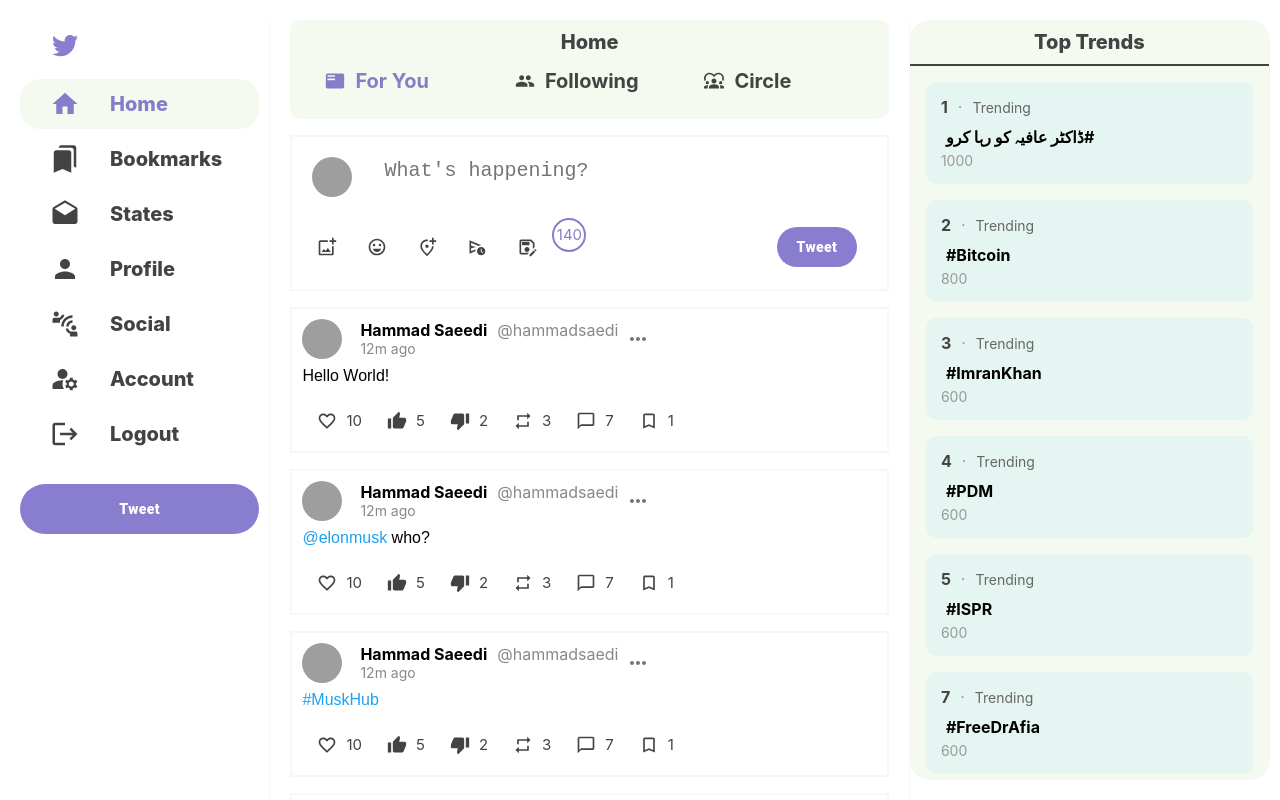
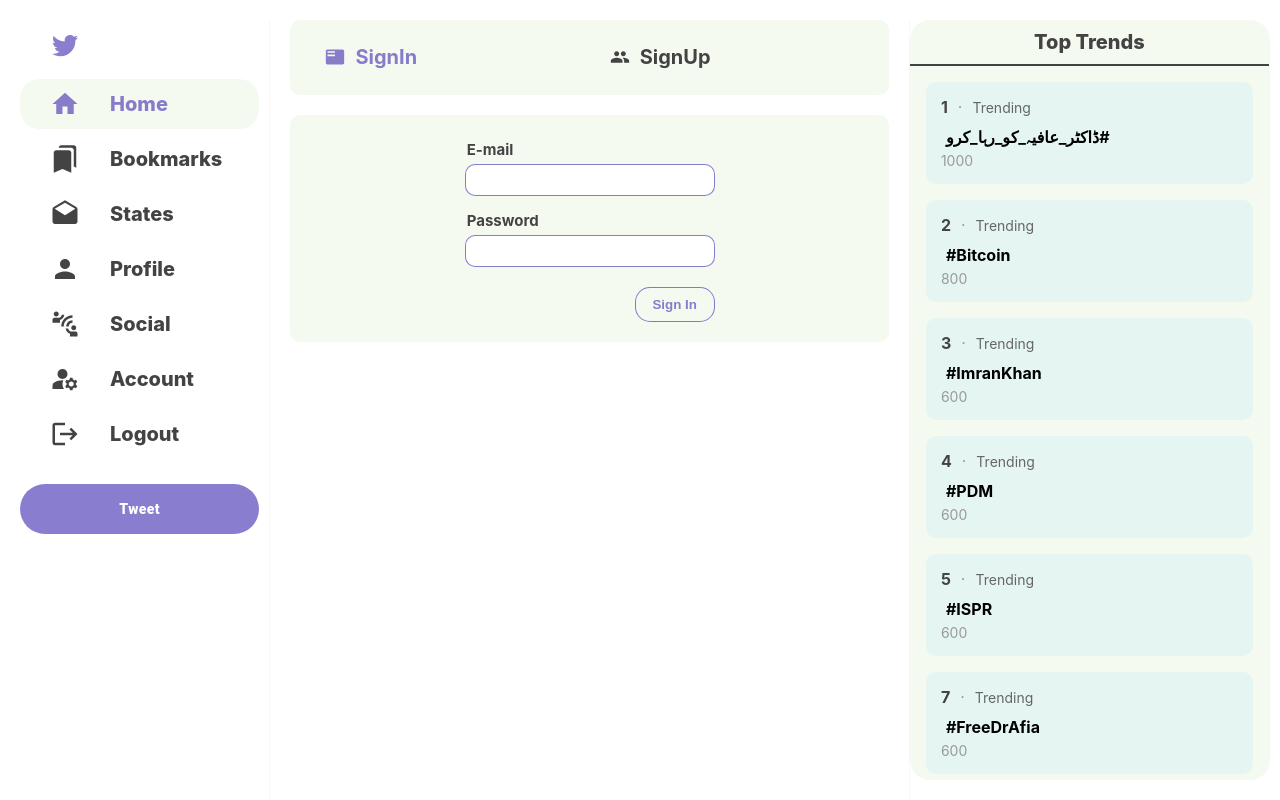
Before and after one commit to hammadsaedi/twitter, a React (Create React App) app in the folder twitter/: page / in a window 1280 px wide. Built offline with nearby package versions, Linux system fonts and the light colour scheme; grey boxes are pictures that could not be loaded.

Commit message:
Updates 2.0

```diff
--- a/package.json
+++ b/package.json
@@ -5,6 +5,8 @@
     "@material-ui/core": "^4.12.4",
     "@material-ui/icons": "^4.11.3",
     "@mui/material": "^5.13.2",
+    "react": "^18.2.0",
+    "react-router-dom": "^6.12.0",
     "styled-components": "^5.3.11"
   }
 }
--- a/twitter/package.json
+++ b/twitter/package.json
@@ -12,6 +12,7 @@
     "@testing-library/user-event": "^13.5.0",
     "react": "^18.2.0",
     "react-dom": "^18.2.0",
+    "react-router-dom": "^6.12.0",
     "react-scripts": "5.0.1",
     "styled-components": "^5.3.11",
     "web-vitals": "^2.1.4"
--- a/twitter/src/App.js
+++ b/twitter/src/App.js
@@ -13,6 +13,8 @@
 import Explore from './Explore/Explore';
 import Notifications from './Notifications/Notifications';
 import Profile from './Profile/Profile';
+import SignInUpForm from './SignInUp/SignInUp';
+
 function App() {
   const [activeOption, setActiveOption] = useState("Home");
 
@@ -28,28 +30,6 @@
     setActiveOption(option);
     console.log('Selected Option:', option, ' FROM App.js');
   };
-
-  // const updateOpt = (option) => {
-  //   if (option === "Home") {
-  //     setActiveOption('Home');
-  //   } else if (option === "Explore") {
-  //     setActiveOption('Explore');
-  //   } else if (option === "Notifications") {
-  //     setActiveOption('Notifications');
-  //   } else if (option === "Bookmarks") {
-  //     setActiveOption('Bookmarks');
-  //   } else if (option === "States") {
-  //     setActiveOption('States');
-  //   } else if (option === "Social") {
-  //     setActiveOption('Social');
-  //   } else if (option === "Profile") {
-  //     setActiveOption('Profile');
-  //   } else if (option === "Account") {
-  //     setActiveOption('Account');
-  //   } else {
-  //     console.log('Error: No Option Selected');
-  //   }
-  // };
 
   const handleTweet = () => {
     setTweetPopup(!tweetPopup);
@@ -102,7 +82,9 @@
 
       {/* Feed */}
       {activeOption === "Home" &&
-        <Feed filter = {"Home"} className={`${tweetPopup ? 'blur' : ''}`}/>
+        // <Feed filter = {"Home"} className={`${tweetPopup ? 'blur' : ''}`}/>
+
+        <SignInUpForm/>
       }
 
       {/* Explore */}
--- a/twitter/src/Center/TweetBox/TweetBox.js
+++ b/twitter/src/Center/TweetBox/TweetBox.js
@@ -42,7 +42,7 @@
                 <TweetBoxOption Icon={SaveAsOutlinedIcon} className='SaveAsDraft'/>
                 <span className="char-count">{140 - tweetText.length}</span>
             </div>
-            <Button type="submit" className="tweetBox__tweetButton" disabled={isExceeded}>
+            <Button type="submit" className="tweetBox__tweetButton"  disabled={isExceeded}>
             Tweet
             </Button>
         </div>
--- a/twitter/src/Profile/HeaderPic.js
+++ b/twitter/src/Profile/HeaderPic.js
@@ -2,7 +2,7 @@
 
 export default function HeaderPic() {
   return (
-    <div>
+    <div className='headerPic'>
         <img
             alt=""
             draggable="true"
--- a/twitter/src/Profile/Profile.css
+++ b/twitter/src/Profile/Profile.css
@@ -1,20 +1,21 @@
-.header-wrapper {
+/* .header-wrapper {
     display: flex;
     flex-direction: row;
     align-items: flex-end;
-  }
+  } */
 
-  .profile-pic-wrapper {
+  /* .profile-pic-wrapper {
     position: relative;
-  }
+  } */
 
-  .edit-profile-button-wrapper {
+  /* .edit-profile-button-wrapper {
     position: absolute;
     bottom: 0;
     left: 0;
     z-index: 1;
   }
-
-  .edit-profile-button {
+   */
+  /* .edit-profile-button {
     margin-top: 8px;
   }
+   */
--- a/twitter/src/Profile/Profile.js
+++ b/twitter/src/Profile/Profile.js
@@ -29,6 +29,7 @@
   return (
     <div className="feed">
         {/* Header */}
+        <Header text="Profile" activeOption={activeOption} handleOptionClick={handleOptionClick} />
         <div className="header-wrapper">
           <HeaderPic />
           <div className="profile-pic-wrapper">
--- /dev/null
+++ b/twitter/src/SignInUp/SignInUp.css
@@ -0,0 +1,81 @@
+/* CSS for SignInUp__container */
+.SignInUp__container {
+    display: flex;
+    flex-direction: column;
+    align-items: center;
+    justify-content: center;
+    margin-top: 20px;
+    padding: 20px;
+    background-color: var(--twitter-background);
+    border-radius: 10px;
+}
+
+  .SignInUp__container form {
+    display: flex;
+    flex-direction: column;
+    /* align-items: center; */
+    justify-content: center;
+
+  }
+
+  .SignInUp__container h5 {
+    margin:  5px;
+    margin-left: 2px;
+    color: var(--twitter-text-color);
+    font-size: 15px;
+  }
+
+  .SignInUp__container input[type="email"],
+  .SignInUp__container input[type="text"],
+  .SignInUp__container input[type="password"] {
+    padding: 7px;
+    width: 100%;
+    margin-bottom: 10px;
+    border-radius: 10px;
+    border: 1px solid var(--twitter-color);
+    resize: vertical;
+    color: var( --twitter-text-color);
+    font-family: code;
+}
+
+.SignInUp__container button.SignInUp__signInButton {
+    background-color: var(--twitter-color) !important;
+    border: none;
+    color: white !important;
+    font-weight: 800 !important;
+    text-transform: inherit !important;
+    border-radius: 15px !important;
+    width: 80px;
+    height: 35px !important;
+    margin-left: auto !important;
+    cursor: pointer;
+    margin-top: 10px;
+  }
+
+  .SignInUp__container button.SignInUp__signInButton:disabled {
+    background-color: var(--twitter-background-hover) !important;
+    color: var(--twitter-color) !important;
+    /* cursor: not-allowed !important; */
+    border: solid 1px var(--twitter-color) !important;
+    /* border-color: var(--twitter-color) !important; */
+  }
+
+
+  /* Additional CSS for button alignment */
+  .SignInUp__container form {
+    width: 250px;
+  }
+
+.SignInUp__container input {
+    width: 100%;
+    box-sizing: border-box;
+    margin-bottom: 10px;
+    border-radius: 3px;
+    border: 1px solid var(--twitter-background);
+    resize: vertical;
+  }
+
+  .SignInUp__container input:focus {
+    outline: none;
+    border: 2px solid var(--twitter-color);
+  }
--- /dev/null
+++ b/twitter/src/SignInUp/SignInUp.js
@@ -0,0 +1,110 @@
+import React, { useState, useEffect } from 'react';
+import '../Center/Feed.css'
+import Header from '../Header/Header'
+import HeaderOption from '../Header/HeaderOption'
+
+import './SignInUp.css'
+
+import FeaturedPlayListIcon from '@mui/icons-material/FeaturedPlayList';
+import PeopleIcon from '@mui/icons-material/People';
+
+
+const SignInUpForm = () => {
+  const [activeOption, setActiveOption] = useState("SignIn");
+  const [name, setName] = useState('');
+  const [email, setEmail] = useState('');
+  const [password, setPassword] = useState('');
+  const [confirmPassword, setConfirmPassword] = useState('');
+  const [isFormValid, setIsFormValid] = useState(false);
+
+  let option1 = <HeaderOption text="SignIn" Icon={FeaturedPlayListIcon} />;
+  let option2 = <HeaderOption text="SignUp" Icon={PeopleIcon} />;
+
+  const handleOptionClick = (text) => {
+    setActiveOption(text);
+  };
+
+  const handleNameChange = (e) => {
+    const inputName = e.target.value;
+    if (inputName.length <= 20) {
+      setName(inputName);
+    }
+  };
+
+  const handleEmailChange = (e) => {
+    setEmail(e.target.value);
+  };
+
+  const handlePasswordChange = (e) => {
+    setPassword(e.target.value);
+  };
+
+  const handleConfirmPasswordChange = (e) => {
+    setConfirmPassword(e.target.value);
+  };
+
+  const handleSubmit = (e) => {
+    e.preventDefault();
+    // Perform form submission logic here
+  };
+
+  useEffect(() => {
+    const isEmailValid = /\S+@\S+\.\S+/.test(email);
+    const isNameValid = name.trim() !== '';
+    const isPasswordValid = password.length >= 6;
+    const isConfirmPasswordValid = password === confirmPassword;
+    if(activeOption === 'SignIn') {
+      setIsFormValid(isEmailValid);
+    } else {
+      setIsFormValid(isEmailValid && isNameValid && isPasswordValid && isConfirmPasswordValid);
+    }
+  }, [name, email, password, confirmPassword]);
+
+
+  return (
+    <div className="feed">
+      {/* Header */}
+      <Header text="" options={[option1, option2]} handleOptionClick={handleOptionClick} />
+
+      <div className="SignInUp__container">
+        {activeOption === 'SignUp' && (
+
+        <form onSubmit={handleSubmit}>
+          <h5>Name</h5>
+          <input type="text" value={name} maxLength={20} onChange={handleNameChange} required />
+
+          <h5>E-mail</h5>
+          <input type="email" value={email}  pattern="[a-z0-9._%+-]+@[a-z0-9.-]+\.[a-z]{2,}$" onChange={handleEmailChange} required />
+
+          <h5>Password</h5>
+          <input type="password" value={password} onChange={handlePasswordChange} minLength={6} required />
+
+          <h5>Confirm Password</h5>
+          <input type="password" value={confirmPassword} onChange={handleConfirmPasswordChange} minLength={6} required />
+
+          <button type="submit" className="SignInUp__signInButton" disabled={!isFormValid}>
+            Sign In
+          </button>
+        </form>
+        )}
+
+        {activeOption === 'SignIn' && (
+
+          <form onSubmit={handleSubmit}>
+            <h5>E-mail</h5>
+            <input type="email" value={email}  pattern="[a-z0-9._%+-]+@[a-z0-9.-]+\.[a-z]{2,}$" onChange={handleEmailChange} required />
+
+            <h5>Password</h5>
+            <input type="password" value={password} onChange={handlePasswordChange} minLength={6} required />
+
+            <button type="submit" className="SignInUp__signInButton" disabled={!isFormValid}>
+              Sign In
+            </button>
+          </form>
+        )}
+      </div>
+    </div>
+  );
+};
+
+export default SignInUpForm;
--- a/twitter/src/Widgets/Widgets.js
+++ b/twitter/src/Widgets/Widgets.js
@@ -4,7 +4,7 @@
 
 export default function Widgets({handleClick, handleTrendClick}) {
   const trends = [
-    { rank: 1, name: 'ڈاکٹر عافیہ کو رہا کرو#', count: 1000},
+    { rank: 1, name: 'ڈاکٹر_عافیہ_کو_رہا_کرو#', count: 1000},
     { rank: 2, name: '#Bitcoin', count: 800},
     { rank: 3, name: '#ImranKhan', count: 600},
     { rank: 4, name: '#PDM', count: 600},
```
Also changed, not shown: twitter/src/Profile/HeaderPic.css (added, +9 -0 lines), twitter/src/App.css (line endings or trailing spaces), 2 other files (tests, documents, lock files or other folders).
